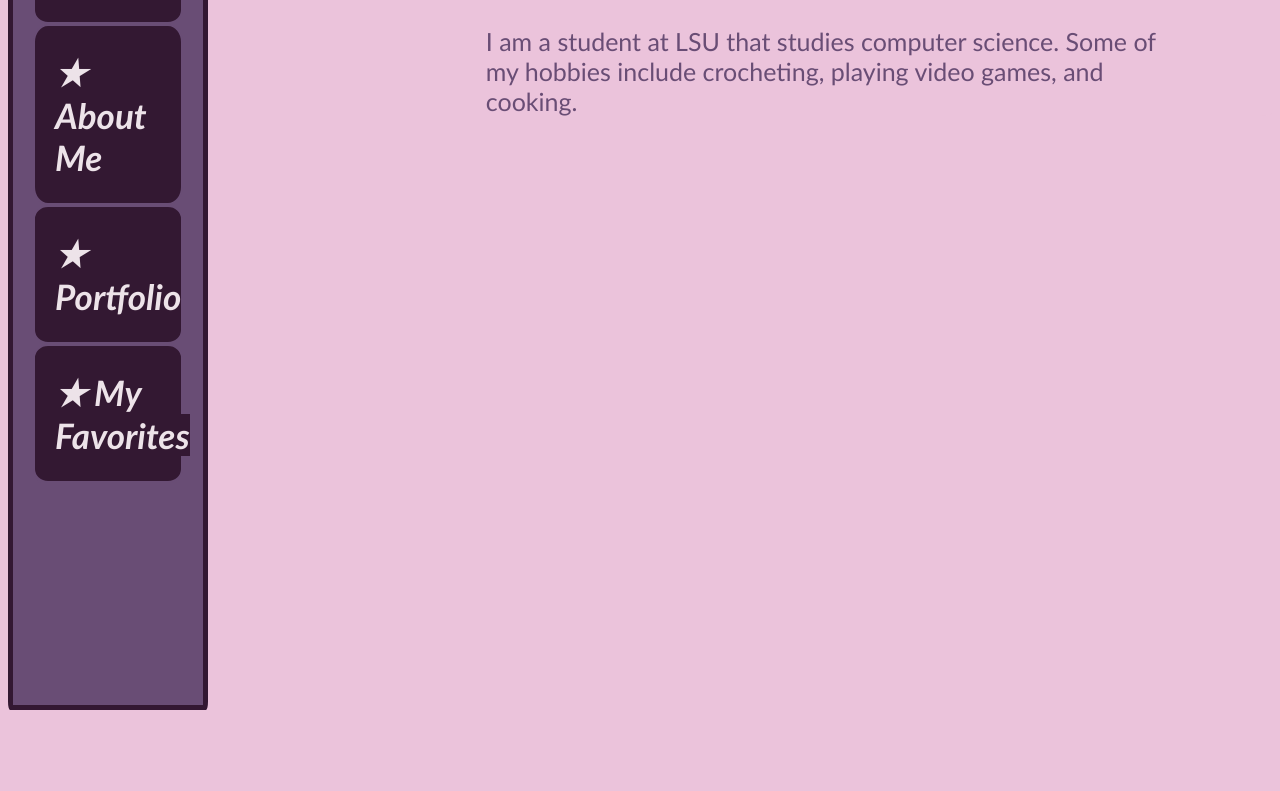
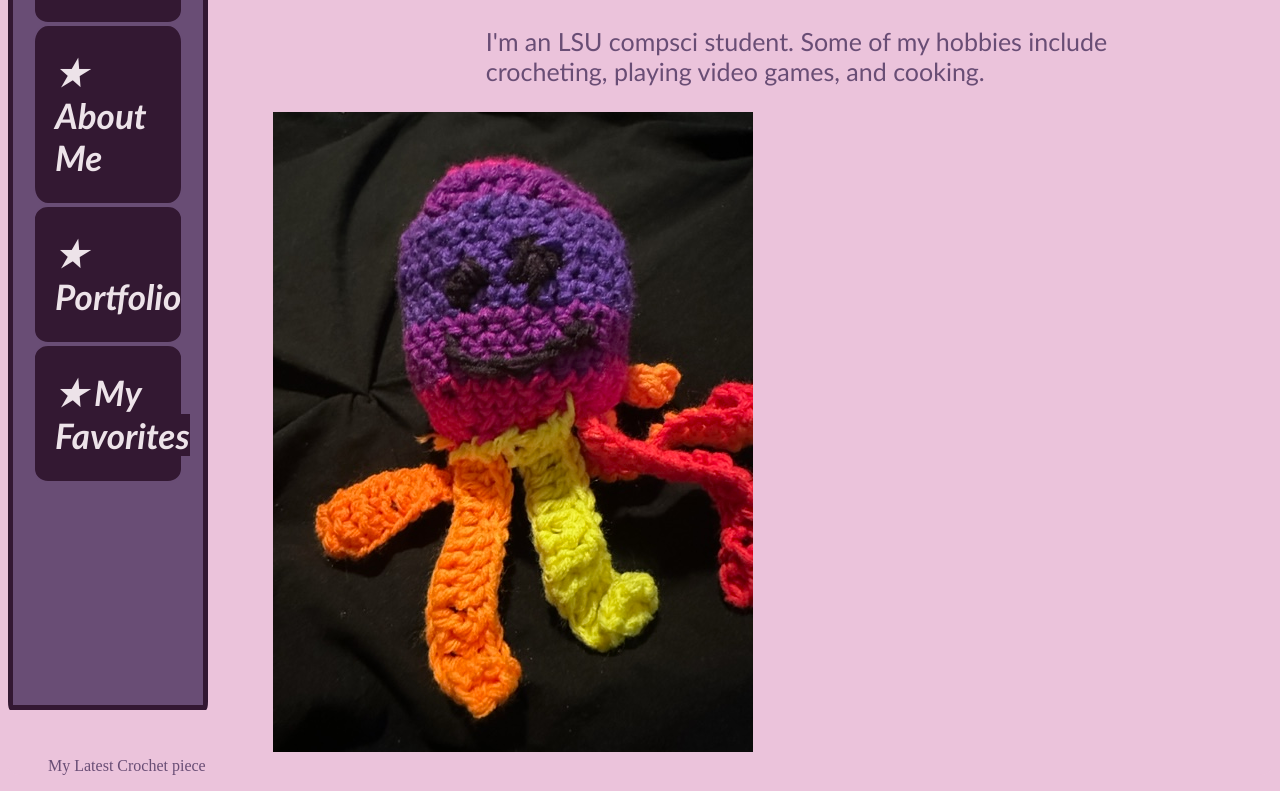
Before and after one commit to loraavie/loraavie.github.io, a plain HTML site: page aboutme.html in a window 1280 px wide. Shown: the part 194-985 px from the top of the page. Before the commit the page ends 800 px from the top, so only its background shows below. Drawn offline with Linux system fonts and the light colour scheme.

Commit message:
Update aboutme.html
updated about me and added an image with a caption

```diff
--- a/aboutme.html
+++ b/aboutme.html
@@ -16,7 +16,11 @@
       <h1 class="main">
         About Me &#9829;
       </h1>
-      <p class="main"> I am a student at LSU that studies computer science. Some of my hobbies include crocheting, playing video games, and cooking.</p>
+      <p class="main"> I'm an LSU compsci student. Some of my hobbies include crocheting, playing video games, and cooking.</p>
       <script src="script.js"></script>
+    <figure>
+      <img src="IMG_4935.jpg" class = "main">
+      <figcaption>My Latest Crochet piece</figcaption>
+    </figure>
   </body>
 </html>
```
